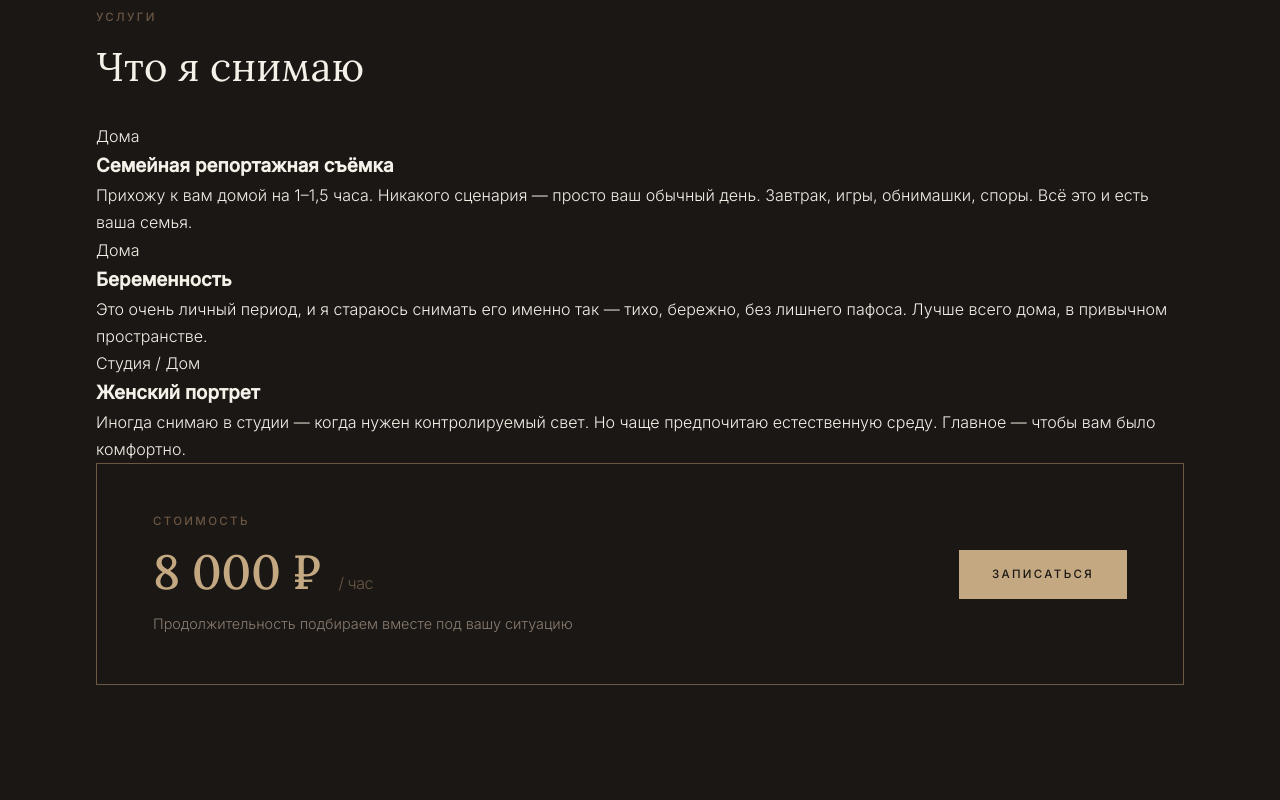
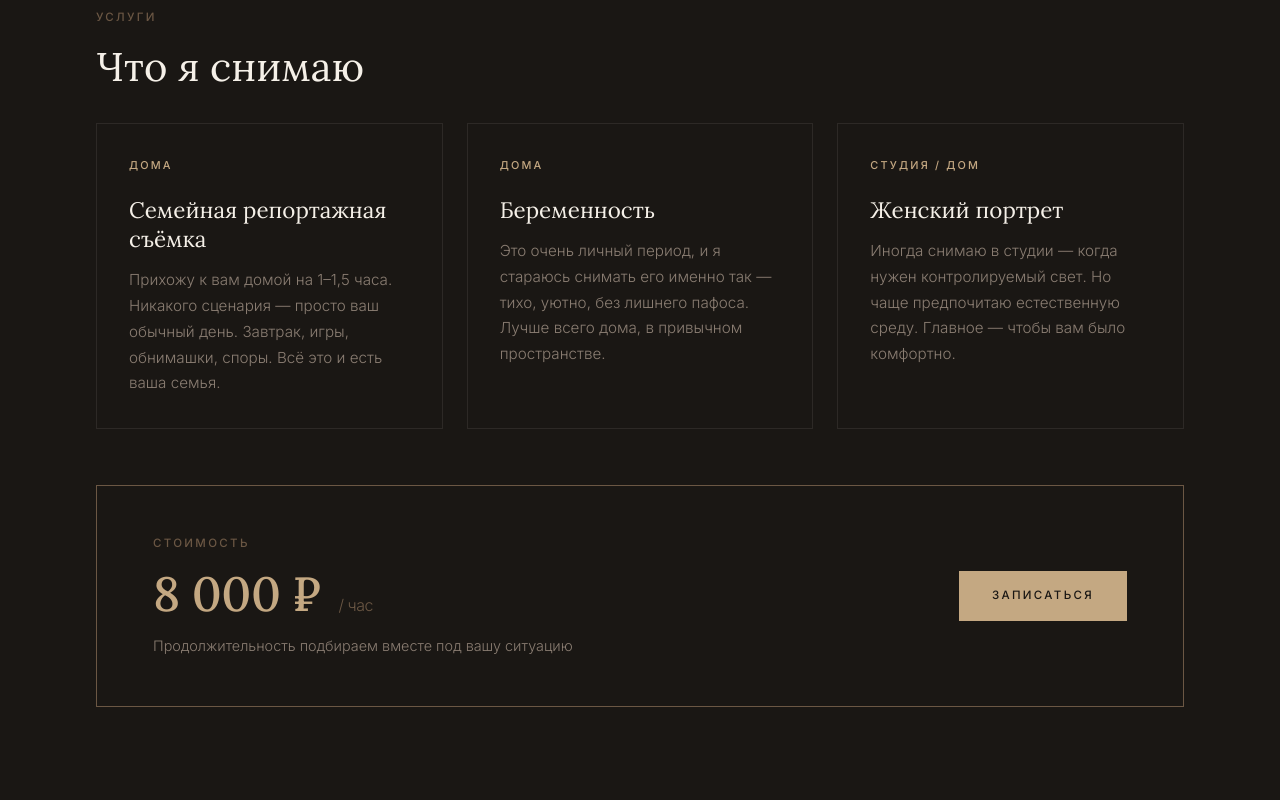
Before and after one commit to gukovanastya/gukova, a plain HTML site: page index.html in a window 1280 px wide. Shown: the part 3620-4420 px from the top of the page. Drawn offline with Linux system fonts and the light colour scheme.

Commit message:
Add files via upload

```diff
--- a/index.html
+++ b/index.html
@@ -1,5 +1,6 @@
 <!doctype html>
 <html lang="ru">
+
 <head>
   <meta charset="UTF-8" />
   <meta name="viewport" content="width=device-width, initial-scale=1.0" />
@@ -8,10 +9,10 @@
   <link rel="preconnect" href="https://fonts.gstatic.com" crossorigin />
   <link
     href="https://fonts.googleapis.com/css2?family=Lora:ital,wght@0,400;0,500;0,600;1,400;1,500&family=Inter:wght@300;400;500&display=swap"
-      rel="stylesheet"
-    />
+    rel="stylesheet" />
   <link rel="stylesheet" href="style.css" />
 </head>
+
 <body>
   <!-- NAV -->
   <header class="nav" id="nav">
@@ -46,7 +47,7 @@
         пересматривать снова и снова.
       </p>
       <div class="hero__actions">
-          <a href="#contacts" class="btn btn--primary">Записаться</a>
+        <a href="sms:+79181264463" class="btn btn--primary">Записаться</a>
         <a href="#portfolio" class="btn btn--ghost">Портфолио</a>
       </div>
     </div>
@@ -78,8 +79,7 @@
         </ul>
       </div>
       <div class="image-block">
-          <img
-<img src="images/kids-02.jpg" alt="Ребенок" />
+        <img <img src="images/kids-02.jpg" alt="Ребенок" />
         <span class="image-block__frame"></span>
       </div>
     </div>
@@ -226,8 +226,8 @@
           <div>
             <span class="contacts-list__label">Мессенджеры</span>
             <div class="contacts-list__row">
-                <a href="#" class="btn btn--ghost btn--sm">WhatsApp</a>
-                <a href="#" class="btn btn--ghost btn--sm">Telegram</a>
+              <a href="#" class="btn btn--ghost btn--sm">MAX</a>
+              <a href="https://t.me/agukova" class="btn btn--ghost btn--sm">Telegram</a>
             </div>
           </div>
           <div>
@@ -246,7 +246,6 @@
       <p>Семейная фотография · Краснодар · 2026</p>
       <div class="footer__links">
         <a href="#">ВКонтакте</a>
-          <a href="#">Instagram</a>
       </div>
     </div>
   </footer>
@@ -254,4 +253,5 @@
   <script src="portfolio.js"></script>
   <script src="script.js"></script>
 </body>
+
 </html>
--- a/script.js
+++ b/script.js
@@ -8,7 +8,7 @@ const SERVICES = [
   {
     tag: 'Дома',
     title: 'Беременность',
-    text: 'Это очень личный период, и я стараюсь снимать его именно так — тихо, бережно, без лишнего пафоса. Лучше всего дома, в привычном пространстве.',
+    text: 'Это очень личный период, и я стараюсь снимать его именно так — тихо, уютно, без лишнего пафоса. Лучше всего дома, в привычном пространстве.',
   },
   {
     tag: 'Студия / Дом',
--- a/style.css
+++ b/style.css
@@ -33,7 +33,7 @@ a { color: inherit; text-decoration: none; }
 em { font-style: italic; color: var(--sand); font-weight: 400; }
 
 /* === LAYOUT === */
-section { padding: 96px 24px; }
+section { padding: 30px 24px; }
 @media (min-width: 900px) {
   section { padding: 120px 96px; }
 }
@@ -267,8 +267,15 @@ section > * { max-width: 1200px; margin: 0 auto; }
 @media (max-width: 700px) {
   .nav__inner { padding: 0 20px; height: 64px; }
   .nav__links.is-open { top: 64px; padding: 20px; }
-  .hero { padding: 110px 24px 80px; }
-  .hero__title { font-size: 2.4rem; }
+
+  .hero {
+    min-height: auto;          /* ← убираем 100vh */
+    padding: 110px 24px 64px;  /* ← меньше нижний отступ */
+    background: url('images/kids-04.jpg') center center / cover no-repeat;
+  }
+
+  .hero__title { font-size: 2.4rem; margin-bottom: 24px; }
+  .hero__text { font-size: 1rem; margin-bottom: 32px; }
 }
 
 /* === BUTTONS === */
@@ -373,6 +380,7 @@ section > * { max-width: 1200px; margin: 0 auto; }
   padding: 40px;
   border: 1px solid var(--brown);
   background: var(--dark);
+  margin: 15px auto 0;
 }
 @media (min-width: 800px) {
   .price-block {
@@ -580,6 +588,7 @@ section > * { max-width: 1200px; margin: 0 auto; }
   color: var(--brown);
   font-weight: 300;
 }
+
 @media (min-width: 700px) {
   .footer__inner { flex-direction: row; }
 }
@@ -611,3 +620,50 @@ section > * { max-width: 1200px; margin: 0 auto; }
 @media (prefers-reduced-motion: reduce) {
   .reveal { opacity: 1; transform: none; transition: none; }
 }
+
+/* === SERVICE CARDS (3 карточки) === */
+.services-grid {
+  display: grid;
+  grid-template-columns: 1fr;
+  gap: 24px;
+  margin-bottom: 56px;
+}
+@media (min-width: 800px) {
+  .services-grid { grid-template-columns: repeat(3, 1fr); gap: 24px; }
+}
+
+.service-card {
+  padding: 32px;
+  border: 1px solid var(--border);
+  background: var(--dark);
+  transition: border-color 0.3s;
+  display: flex;
+  flex-direction: column;
+}
+.service-card:hover { border-color: var(--brown); }
+
+.service-card__tag {
+  display: inline-block;
+  font-size: 0.68rem;
+  text-transform: uppercase;
+  letter-spacing: 0.2em;
+  color: var(--sand);
+  font-weight: 500;
+  margin-bottom: 20px;
+}
+
+.service-card__title {
+  font-family: var(--font-serif);
+  font-size: 1.4rem;
+  font-weight: 400;
+  margin-bottom: 14px;
+  line-height: 1.3;
+  color: var(--cream);
+}
+
+.service-card__text {
+  color: var(--muted);
+  font-weight: 300;
+  font-size: 0.95rem;
+  line-height: 1.7;
+}
```
Lines whose indentation alone changed are shown as unchanged.
